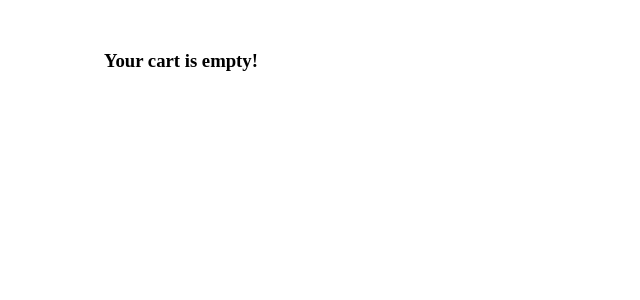
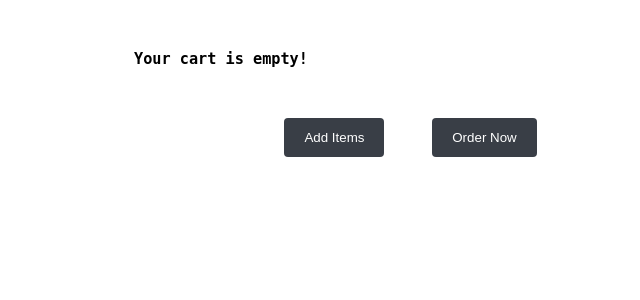
Before and after one commit to mrmihi/mylaundry.lk.pvt, a PHP site: page /html/cart.php in a window 1280 px wide. Shown: the top 300 px of the page, without its empty margins (186-826 px from the left). Run offline with PHP 8.4, Linux system fonts and the light colour scheme.

Commit message:
coded two more pages

```diff
--- a/css/contact-us.css
+++ b/css/contact-us.css
@@ -1,3 +1,8 @@
+/*
+IT21167300
+Sumanasekara PDM
+MLB_08.02_3
+*/
 
 #contact{
   padding: 20vh 10px 0px 10vw;
--- a/html/css/style.css
+++ b/css/order-cart.css
@@ -1,28 +1,49 @@
+/*
+IT21167300
+Sumanasekara PDM
+MLB_08.02_3
+*/
+
+body{
+	font-family: monospace;
+}
+
 .product_wrapper {
 	float:left;
 	padding: 10px;
 	text-align: center;
+	width: 20vw;
 	}
+
+.image{
+	width: 20vw;
+  	height: 20vh;
+}
+
 .product_wrapper:hover {
 	box-shadow: 0 0 0 2px #e5e5e5;
 	cursor:pointer;
 	}
+
 .product_wrapper .name {
 	font-weight:bold;
 	}
+
 .product_wrapper .buy {
 	text-transform: uppercase;
-    background: #F68B1E;
-    border: 1px solid #F68B1E;
+    background: #393E46;
+    border: 1px solid #00ADB5;
     cursor: pointer;
     color: #fff;
     padding: 8px 40px;
     margin-top: 10px;
 }
+
 .product_wrapper .buy:hover {
-	background: #f17e0a;
-    border-color: #f17e0a;
+	background: #222831;
+    border-color: #00ADB5;
 }
+
 .message_box .box{
 	margin: 10px 0px;
     border: 1px solid #2b772e;
@@ -30,33 +51,48 @@
     font-weight: bold;
     color: #2b772e;
 	}
+
 .table td {
 	border-bottom: #F0F0F0 1px solid;
 	padding: 10px;
 	}
+
 .cart_div {
 	float:right;
-	font-weight:bold;
 	position:relative;
+	background: #EEEEEE;
+	width : 5vw;
+	height : 7vh;
+	border-radius: 25px;
+	border: 2px solid #00ADB5;
 	}
+
+.cart_div img {
+	display: block;
+	margin : 5px auto;
+  	width: 50%;
+}
+
 .cart_div a {
 	color:#000;
 	}
+
 .cart_div span {
 	font-size: 12px;
     line-height: 14px;
-    background: #F68B1E;
+    background: #00ADB5;
     padding: 2px;
-    border: 2px solid #fff;
+    border: 2px solid #ffff;
     border-radius: 50%;
     position: absolute;
-    top: -1px;
-    left: 13px;
+    top: -6px;
+    left: 53px;
     color: #fff;
     width: 14px;
     height: 13px;
     text-align: center;
 	}
+
 .cart .remove {
     background: none;
     border: none;
@@ -67,3 +103,18 @@
 .cart .remove:hover {
 	text-decoration:underline;
 	}
+
+.btn{
+	background-color: #393E46;
+ 	color: white;
+  	padding: 12px 20px;
+  	border: none;
+  	border-radius: 4px;
+  	cursor: pointer;
+  	margin-right: 20px;
+  	margin-left: 20px;
+}
+.cart-to-order{
+	width: 30%;
+	margin:  auto;
+}
--- a/html/cart.php
+++ b/html/cart.php
@@ -1,3 +1,9 @@
+<!--
+IT21167300
+Sumanasekara PDM
+MLB_08.02_3
+ -->
+
 <?php
 
 
@@ -15,7 +21,7 @@ if (isset($_POST['action']) && $_POST['action']=="remove"){
 				unset($_SESSION["shopping_cart"][$key]);
 				$status = "<div class='box' style='color:red;'>
 				Product is removed from your cart!</div>";
-				*/
+				*/ //loop thorugh to find the item not effective
 				unset($_SESSION["shopping_cart"][$_POST['code']]);
 			}
 
@@ -32,7 +38,7 @@ if (isset($_POST['action']) && $_POST['action']=="change"){
         $value['quantity'] = $_POST["quantity"];
         break; // Stop the loop after we've found the product
     }
-} // WILL CHANGE THE THE QUANTITY VALUE
+} // WILL CHANGE THE THE QUANTITY VALUE decided not to impelment this to many bugs
 
 } */
 ?>
@@ -40,11 +46,11 @@ if (isset($_POST['action']) && $_POST['action']=="change"){
 <html>
 <head>
 <title>Cart</title>
-<link rel='stylesheet' href='css/style.css' type='text/css' media='all' />
+<link rel='stylesheet' href='../css/order-cart.css' type='text/css' media='all' />
 </head>
 <body>
 
-<div style="width:700px; margin:50 auto;">
+<div style="width:50vw; margin:50 auto;">
 
 
 
@@ -57,7 +63,7 @@ if(!empty($_SESSION["shopping_cart"])) {
 <div class="cart_div">
 
 <a href="cart.php">
-<img src="cart-icon.png" /> Cart
+<img src="../images/cart-icon.png" />
 <span><?php echo $cart_count; ?></span></a>
 
 </div>
@@ -80,7 +86,7 @@ if(isset($_SESSION["shopping_cart"])){
 <td>ITEM NAME</td>
 <td>QUANTITY</td>
 <td>UNIT PRICE</td>
-<td>ITEMS TOTAL</td>
+<td>ITEM TOTAL</td>
 </tr>
 
 <?php
@@ -90,7 +96,7 @@ foreach ($_SESSION["shopping_cart"] as $product){
 <tr>
 
 <td>
-	<img src='<?php echo $product["image"]; ?>' width="50" height="40" />
+	<img src='<?php echo $product["image"]; ?>' width="50" height="50" />
 </td>
 
 <td>
@@ -131,12 +137,16 @@ else{
 	}
 ?>
 </div>
+</div>
+<div class = "cart-to-order">
 
-<div style="clear:both;"></div>
+        <button class="btn" onclick="window.location.href = 'order.php';">
+            Add Items
+        </button>
 
-
-
-
+        <button class="btn" onclick="window.location.href = 'payment.php';">
+            Order Now
+        </button>
 
 </div>
 </body>
--- a/php/add-to-cart.php
+++ b/php/add-to-cart.php
@@ -1,3 +1,9 @@
+<!--
+IT21167300
+Sumanasekara PDM
+MLB_08.02_3
+ -->
+
 <?php
 
 session_start();
```
Also changed, not shown: html/jsfunc.html (deleted, +0 -19 lines), html/order.php (+10 -4 lines), html/payment.php (added, +9 -0 lines), mylaundry_lk.sql (deleted, +0 -74 lines), images/cart-icon.png (renamed from html/cart-icon.png).
